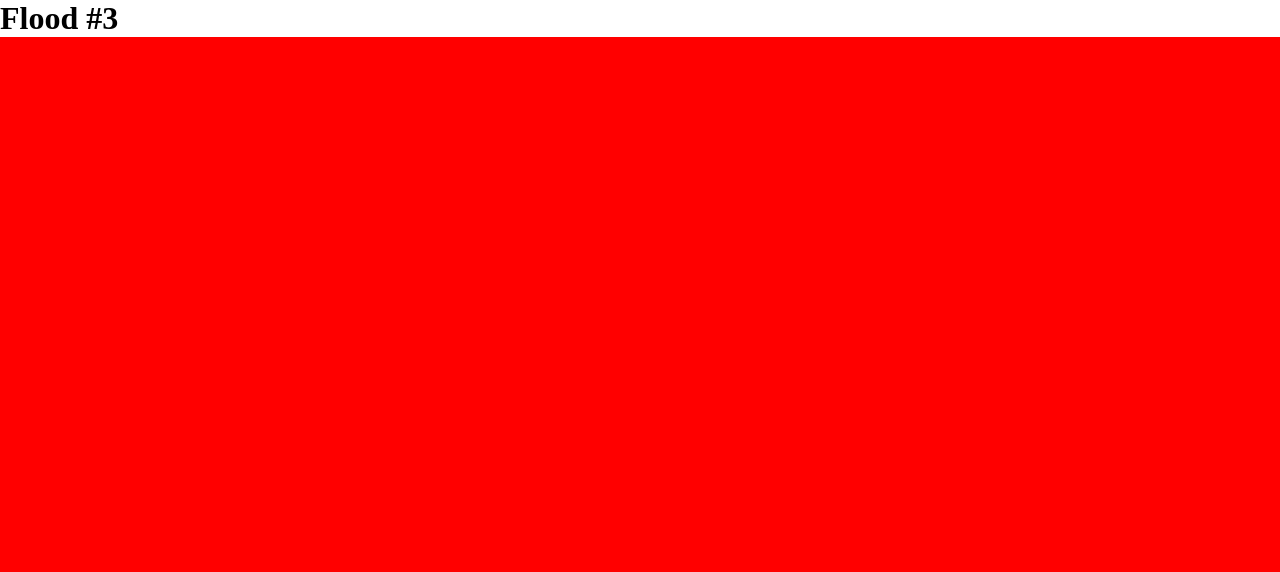
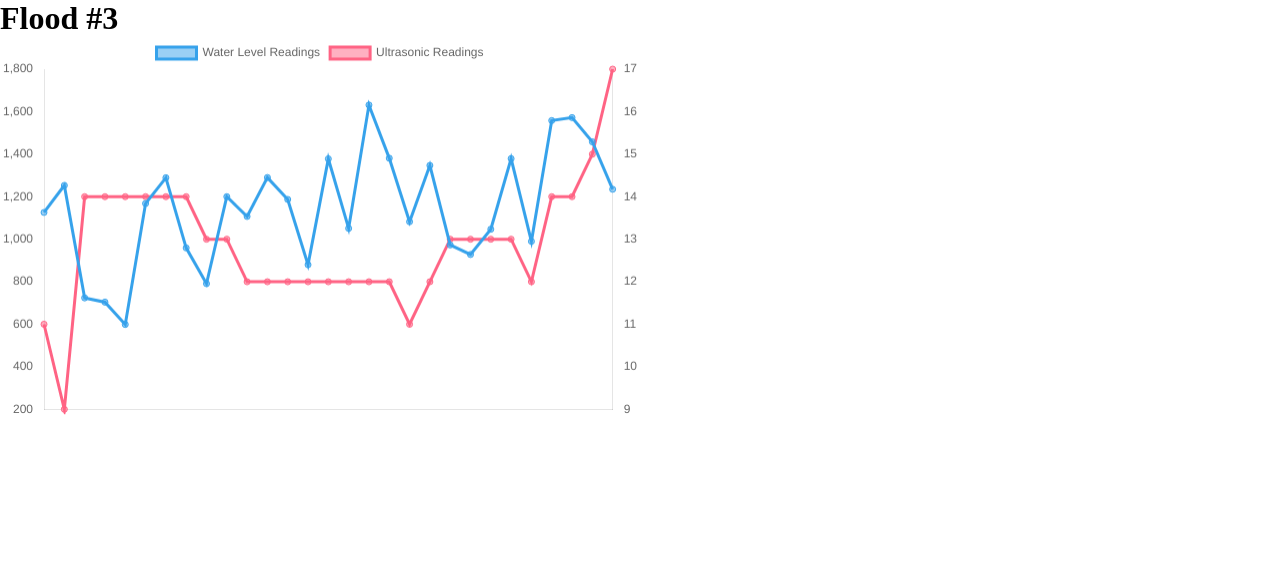
Before and after one commit to PraneethJain/FloodAlert, a plain HTML site: page simulation/simulation.html in a window 1280 px wide. Drawn offline with nearby package versions, Linux system fonts and the light colour scheme.

Commit message:
added ultrasonic and water level graph

```diff
--- a/simulation/simulation.css
+++ b/simulation/simulation.css
@@ -10,8 +10,7 @@ body > div {
   height: 100vh;
 }
 
-.container {
-  background-color: red;
+.graphs {
   width: 100%;
   height: 100%;
   display: grid;
--- a/simulation/simulation.js
+++ b/simulation/simulation.js
@@ -7,18 +7,30 @@ const main = async () => {
   let header = document.createElement("h1");
   header.textContent = "Flood #3";
   let page = document.createElement("div");
-  let graph_container = document.createElement("div");
-  graph_container.classList.add("container");
+  let graphs = document.createElement("div");
+  graphs.classList.add("graphs");
   let canvas1 = document.createElement("canvas");
   let canvas2 = document.createElement("canvas");
   let canvas3 = document.createElement("canvas");
   let canvas4 = document.createElement("canvas");
+  let c1 = document.createElement("div");
+  let c2 = document.createElement("div");
+  let c3 = document.createElement("div");
+  let c4 = document.createElement("div");
+  c1.classList.add("c");
+  c2.classList.add("c");
+  c3.classList.add("c");
+  c4.classList.add("c");
+  c1.appendChild(canvas1);
+  c2.appendChild(canvas2);
+  c3.appendChild(canvas3);
+  c4.appendChild(canvas4);
 
-  graph_container.append(canvas1, canvas2, canvas3, canvas4);
-  page.append(header, graph_container);
+  graphs.append(c1, c2, c3, c4);
+  page.append(header, graphs);
   body.appendChild(page);
 
-  const floodData = data["Flood11"];
+  const floodData = data["Flood12"];
   const data1 = floodData["datas"];
   const data2 = floodData["datas2"];
   const data3 = floodData["datas3"];
@@ -43,13 +55,73 @@ const main = async () => {
   });
   ultrasonicReadings = data3.flat();
 
+  // console.log(ultrasonicReadings);
+  // console.log(temperatureReadings);
+  // console.log(pressureReadings);
+  // console.log(moistureReadings);
+  // console.log(waterLevelReadings);
+  // console.log(soilMoistureReadings);
+  // console.log(waterFlowReadings);
+
+  console.log(waterLevelReadings);
   console.log(ultrasonicReadings);
-  console.log(temperatureReadings);
-  console.log(pressureReadings);
-  console.log(moistureReadings);
-  console.log(waterLevelReadings);
-  console.log(soilMoistureReadings);
-  console.log(waterFlowReadings);
+  new Chart(canvas1, {
+    type: "line",
+    data: {
+      labels: new Array(
+        Math.min(waterLevelReadings.length, ultrasonicReadings.length)
+      ).fill(0),
+      datasets: [
+        {
+          label: "Water Level Readings",
+          data: waterLevelReadings,
+          yAxisID: "y1",
+        },
+        {
+          label: "Ultrasonic Readings",
+          data: ultrasonicReadings,
+          yAxisID: "y2",
+        },
+      ],
+    },
+    options: {
+      responsive: true,
+      maintainAspectRatio: false,
+      interaction: {
+        mode: "index",
+        intersect: false,
+      },
+      stacked: false,
+      scales: {
+        x: {
+          ticks: {
+            display: false,
+          },
+          grid: {
+            display: false,
+          },
+        },
+        y1: {
+          type: "linear",
+          display: true,
+          position: "left",
+          grid: {
+            display: false,
+          },
+        },
+        y2: {
+          type: "linear",
+          display: true,
+          position: "right",
+          grid: {
+            display: false,
+          },
+        },
+      },
+    },
+  });
+
+
 };
 
 main();
```
